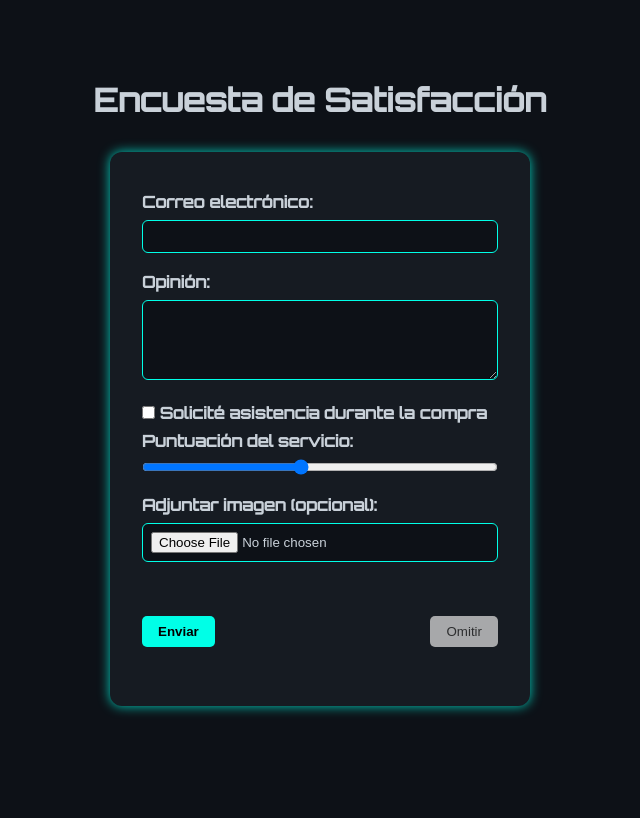
After one commit to MolinaJohnny/ProyectoProgIII, a web app: file frontend/encuesta.html in a window 1280 px wide. The commit adds this page. Shown: the whole page, without its empty margins (320-960 px from the left). Run offline with its HTML, style and script files only (its server is not run), Linux system fonts and the light colour scheme; some libraries are stand-ins or nearby versions.

Commit message:
agrego form encuesta

```diff
--- a/backend/src/routes/admin.route.js
+++ b/backend/src/routes/admin.route.js
@@ -4,6 +4,7 @@ import {
   findAdminById,
   loginAdmin,
   getIndexAdmin,
+  getAsistencias,
 } from "../controllers/admin.controller.js";
 import {
   getNewProduct,
@@ -22,5 +23,6 @@ router.get("/api/admins/:id", findAdminById);
 
 router.get("/lista-productos", verificarAdmin, getListProductos);
 router.get("/mod-producto", verificarAdmin, getNewProduct);
+router.get("/asistencias", verificarAdmin, getAsistencias);
 
 export default router;
--- a/backend/src/routes/index.route.js
+++ b/backend/src/routes/index.route.js
@@ -3,6 +3,7 @@ import productsRoutes from "./products.route.js";
 import adminRoutes from "./admin.route.js";
 import categoriasRoutes from "./categorias.route.js";
 import ventasRoutes from "./ventas.route.js";
+import encuestaRoutes from "./encuesta.route.js";
 
 const routes = Router();
 
@@ -10,5 +11,6 @@ routes.use(productsRoutes);
 routes.use(adminRoutes);
 routes.use(categoriasRoutes);
 routes.use(ventasRoutes);
+routes.use(encuestaRoutes);
 
 export default routes;
--- /dev/null
+++ b/frontend/encuesta.html
@@ -0,0 +1,55 @@
+<!DOCTYPE html>
+<html lang="es">
+  <head>
+    <meta charset="UTF-8" />
+    <title>Encuesta de Satisfacción</title>
+    <link rel="stylesheet" href="styles/index.css" />
+  </head>
+  <body>
+    <main>
+      <h1>Encuesta de Satisfacción</h1>
+      <form
+        id="encuestaForm"
+        class="encuesta-form"
+        enctype="multipart/form-data"
+      >
+        <label for="email">Correo electrónico:</label>
+        <input type="email" id="email" name="email" required />
+
+        <label for="opinion">Opinión:</label>
+        <textarea id="opinion" name="opinion" required></textarea>
+
+        <label>
+          <input type="checkbox" id="ayuda" name="ayuda" />
+          Solicité asistencia durante la compra
+        </label>
+
+        <label for="puntuacion">Puntuación del servicio:</label>
+        <input
+          type="range"
+          id="puntuacion"
+          name="puntuacion"
+          min="1"
+          max="10"
+          value="5"
+        />
+
+        <label for="imagen">Adjuntar imagen (opcional):</label>
+        <input type="file" id="imagen" name="imagen" accept="image/*" />
+
+        <div class="acciones">
+          <button type="submit">Enviar</button>
+          <button type="button" id="omitirBtn">Omitir</button>
+        </div>
+        <div id="errores"></div>
+      </form>
+    </main>
+    <div id="modalAgradecimiento" class="modal" style="display: none">
+      <div class="modal-content">
+        <p>¡Gracias por tu opinión!</p>
+        <button id="cerrarModal">Cerrar</button>
+      </div>
+    </div>
+    <script src="js/encuesta.js"></script>
+  </body>
+</html>
--- /dev/null
+++ b/frontend/js/encuesta.js
@@ -0,0 +1,62 @@
+document.addEventListener("DOMContentLoaded", () => {
+  const form = document.getElementById("encuestaForm");
+  const omitirBtn = document.getElementById("omitirBtn");
+  const modal = document.getElementById("modalAgradecimiento");
+  const cerrarModal = document.getElementById("cerrarModal");
+  const erroresDiv = document.getElementById("errores");
+
+  form.addEventListener("submit", async (e) => {
+    e.preventDefault();
+    erroresDiv.textContent = "";
+
+    // Validaciones
+    const email = form.email.value.trim();
+    const opinion = form.opinion.value.trim();
+    const puntuacion = form.puntuacion.value;
+    const imagen = form.imagen.files[0];
+
+    let errores = [];
+    if (!email.match(/^[^@]+@[^@]+\.[a-zA-Z]{2,}$/)) {
+      errores.push("El email no es válido.");
+    }
+    if (opinion.length < 5) {
+      errores.push("La opinión debe tener al menos 5 caracteres.");
+    }
+    if (puntuacion < 1 || puntuacion > 10) {
+      errores.push("La puntuación debe estar entre 1 y 10.");
+    }
+    if (imagen && !imagen.type.startsWith("image/")) {
+      errores.push("El archivo debe ser una imagen.");
+    }
+    if (errores.length > 0) {
+      erroresDiv.textContent = errores.join(" ");
+      return;
+    }
+
+    const formData = new FormData(form);
+    try {
+      const response = await fetch("/api/encuestas", {
+        method: "POST",
+        body: formData,
+      });
+      if (response.ok) {
+        modal.style.display = "block";
+        form.reset();
+      } else {
+        const data = await response.json();
+        erroresDiv.textContent = data.error || "Error al enviar la encuesta";
+      }
+    } catch (err) {
+      erroresDiv.textContent = "Error de conexión";
+    }
+  });
+
+  omitirBtn.addEventListener("click", () => {
+    window.location.href = "index.html";
+  });
+
+  cerrarModal.addEventListener("click", () => {
+    modal.style.display = "none";
+    window.location.href = "index.html";
+  });
+});
--- a/frontend/js/ticket.js
+++ b/frontend/js/ticket.js
@@ -103,10 +103,6 @@ async function init() {
   if (btnDescargar) {
     btnDescargar.addEventListener("click", descargarPDF);
   }
-
-  setTimeout(() => {
-    window.location.href = "/index.html";
-  }, 10000);
 }
 
 init();
--- a/frontend/styles/index.css
+++ b/frontend/styles/index.css
@@ -1,5 +1,4 @@
-@import url('https://fonts.googleapis.com/css2?family=Orbitron:wght@500&display=swap');
-
+@import url("https://fonts.googleapis.com/css2?family=Orbitron:wght@500&display=swap");
 
 * {
   margin: 0;
@@ -11,7 +10,7 @@ body {
   display: flex;
   flex-direction: column;
   min-height: 100vh;
-  font-family: 'Orbitron', sans-serif;
+  font-family: "Orbitron", sans-serif;
   background-color: #0d1117;
   color: #c9d1d9;
 }
@@ -75,7 +74,7 @@ main {
 main h2 {
   font-size: 2.2rem;
   margin-bottom: 3rem;
-  margin-top: -3rem;
+  /* margin-top: -3rem; */
 }
 
 main p {
@@ -116,7 +115,7 @@ body.oscuro button:hover {
   background-color: white;
   color: #000;
 }
-body.claro button:hover{
+body.claro button:hover {
   background-color: #000;
   color: white;
 }
@@ -253,7 +252,7 @@ body.claro .modal-content {
   border: 2px solid #006aff;
 }
 
-.iconos{
+.iconos {
   height: 30px;
   width: 100px;
 }
@@ -279,7 +278,7 @@ body.claro .ticket-factura {
   background: #fff;
   border-radius: 12px;
   color: #222;
-  font-family: 'Courier New', Courier, monospace;
+  font-family: "Courier New", Courier, monospace;
   font-size: 1rem;
   padding: 0;
   box-shadow: none;
@@ -307,7 +306,7 @@ body.claro .ticket-factura {
 .productos .row {
   border-bottom: 1px solid #00ffe744;
   padding: 0.3rem 0;
-  font-family: 'Courier New', Courier, monospace;
+  font-family: "Courier New", Courier, monospace;
 }
 
 body.claro .productos .row {
@@ -321,7 +320,7 @@ body.claro .productos .row {
   font-size: 1.1rem;
   margin-bottom: 0.5rem;
 }
-.iconos{
+.iconos {
   height: 30px;
   width: 100px;
 }
@@ -342,9 +341,130 @@ nav .btn.material-symbols-rounded:focus {
   outline: none;
   box-shadow: 0 0 0 2px #00ffe7;
 }
-nav button{
+nav button {
   margin: 0;
 }
+
+.encuesta-form {
+  max-width: 420px;
+  margin: 2rem auto;
+  background: #161b22;
+  border-radius: 12px;
+  box-shadow: 0 0 12px #00ffe7cc;
+  padding: 2.5rem 2rem 2rem 2rem;
+  color: #c9d1d9;
+}
+body.claro .encuesta-form {
+  background: #fff;
+  color: #111;
+  box-shadow: 0 0 12px #006aff44;
+}
+.encuesta-form label {
+  display: block;
+  margin-bottom: 0.5rem;
+  font-weight: bold;
+  text-align: left;
+}
+.encuesta-form input[type="email"],
+.encuesta-form textarea,
+.encuesta-form input[type="file"] {
+  width: 100%;
+  padding: 0.5rem;
+  margin-bottom: 1.2rem;
+  border-radius: 6px;
+  border: 1.5px solid #00ffe7;
+  background: #0d1117;
+  color: #c9d1d9;
+}
+body.claro .encuesta-form input[type="email"],
+body.claro .encuesta-form textarea,
+body.claro .encuesta-form input[type="file"] {
+  background: #fff;
+  color: #111;
+  border-color: #006aff;
+}
+.encuesta-form textarea {
+  min-height: 80px;
+  resize: vertical;
+}
+.encuesta-form input[type="range"] {
+  width: 100%;
+  margin-bottom: 1.2rem;
+}
+.encuesta-form .acciones {
+  display: flex;
+  gap: 1rem;
+  justify-content: space-between;
+  margin-top: 1.2rem;
+}
+.encuesta-form #omitirBtn {
+  background: #ccc;
+  color: #333;
+  border: none;
+  font-weight: normal;
+  opacity: 0.8;
+}
+.encuesta-form #omitirBtn:hover {
+  background: #bbb;
+  color: #111;
+}
+.encuesta-form #errores {
+  color: #ff4d4d;
+  margin-top: 0.5rem;
+  min-height: 1.2em;
+}
+.modal {
+  position: fixed;
+  top: 0;
+  left: 0;
+  width: 100vw;
+  height: 100vh;
+  background: rgba(0, 0, 0, 0.6);
+  display: flex;
+  align-items: center;
+  justify-content: center;
+  z-index: 1000;
+}
+.modal-content {
+  background: #fff;
+  color: #222;
+  padding: 2rem 2.5rem;
+  border-radius: 10px;
+  box-shadow: 0 0 16px #00ffe7cc;
+  text-align: center;
+}
+.modal-content button {
+  margin-top: 1rem;
+}
+
+.asistencias-table {
+  background: #161b22;
+  color: #c9d1d9;
+  border-radius: 10px;
+  box-shadow: 0 0 10px #00ffe7cc;
+  margin-top: 2rem;
+}
+body.claro .asistencias-table {
+  background: #fff;
+  color: #111;
+  box-shadow: 0 0 10px #006aff44;
+}
+.asistencias-table th,
+.asistencias-table td {
+  padding: 0.7rem 1rem;
+  border-bottom: 1px solid #00ffe744;
+}
+body.claro .asistencias-table th,
+body.claro .asistencias-table td {
+  border-bottom: 1px solid #006aff44;
+}
+.asistencias-table img {
+  border-radius: 6px;
+  box-shadow: 0 0 6px #00ffe7cc;
+  max-width: 60px;
+  max-height: 60px;
+}
+
 /* Responsive: mobile first para carrito y general */
 @media (max-width: 992px) {
   main {
--- a/frontend/ticket.html
+++ b/frontend/ticket.html
@@ -129,7 +129,7 @@
             Descargar Ticket
           </button>
           <a
-            href="/index.html"
+            href="encuesta.html"
             class="btn btn-primary mx-2 col-10 col-sm-6 col-md-4 col-lg-3 mb-2"
             id="button-salir"
             >Salir</a
```
Also changed, not shown: backend/src/controllers/admin.controller.js (+13 -0 lines), backend/src/controllers/encuesta.controller.js (added, +41 -0 lines), backend/src/controllers/product-admin.controller.js (+1 -8 lines), backend/src/models/encuesta.model.js (added, +31 -0 lines), backend/src/routes/encuesta.route.js (added, +13 -0 lines), backend/src/services/encuesta.service.js (added, +24 -0 lines), backend/src/views/asistencia_admin.ejs (added, +41 -0 lines), backend/src/views/partials/nav.ejs (+7 -1 lines), frontend/carrito.html (+1 -7 lines), frontend/js/carrito.js (+18 -2 lines). Lines whose indentation alone changed are shown as unchanged.
